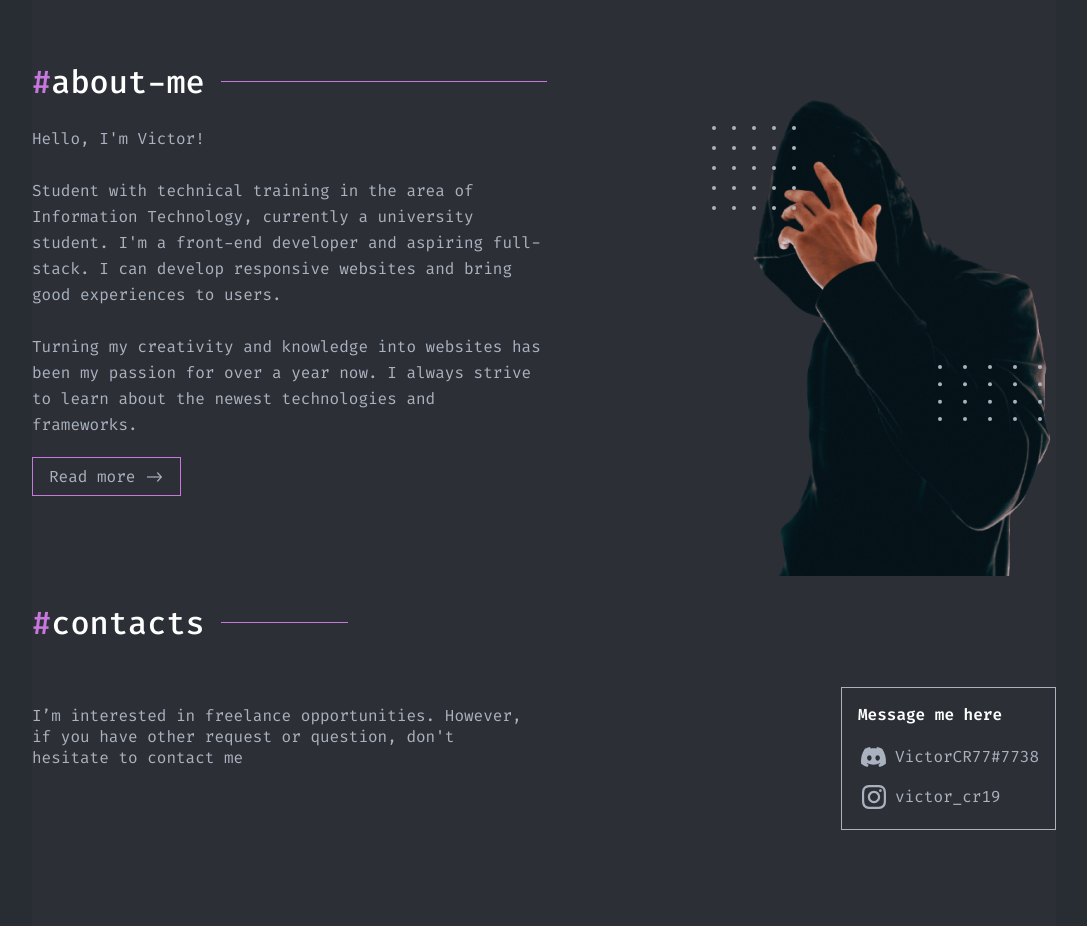
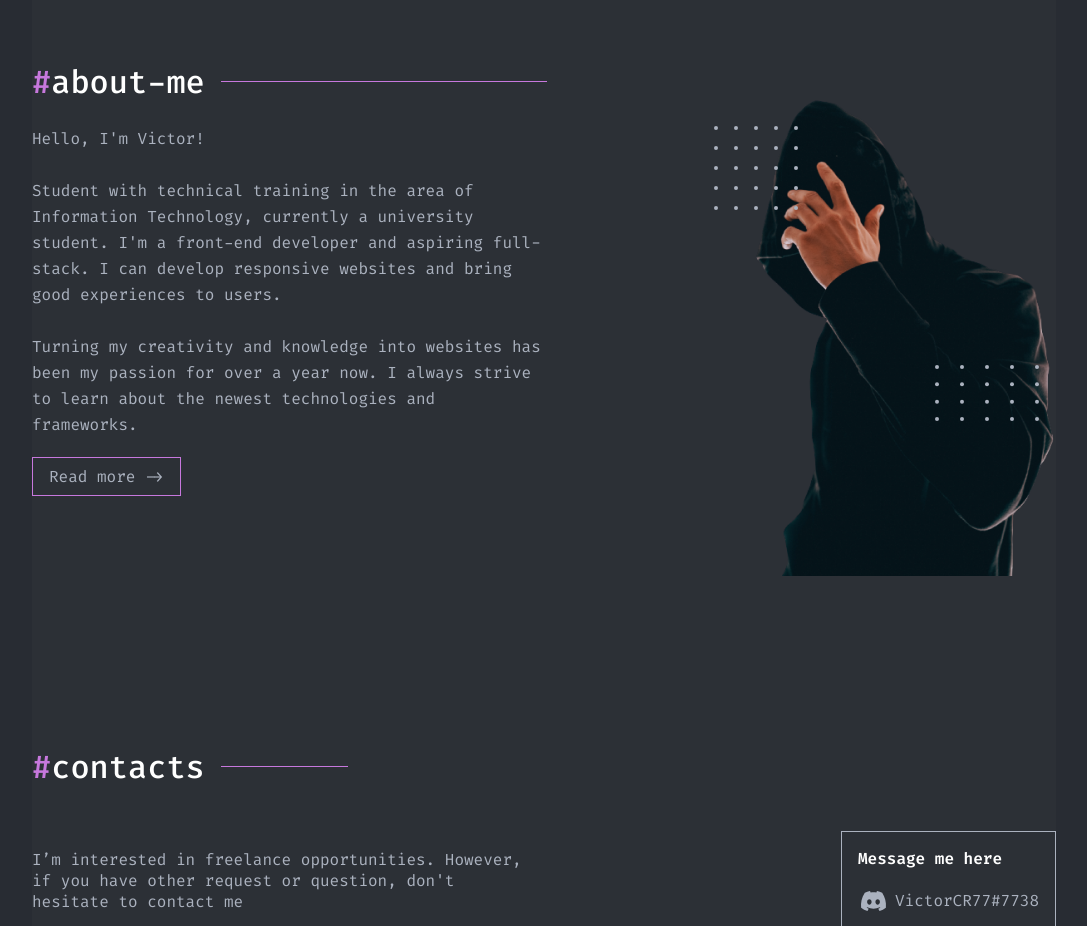
Before and after one commit to VictorCR18/Portfolio-Victor, a React (Vite) app: page / in a window 1280 px wide. Shown: the part 1960-2886 px from the top of the page, without its empty margins (96-1183 px from the left). Built offline with nearby package versions, Linux system fonts and the light colour scheme.

Commit message:
Ajustando a posicao da imagem de sobre mim

```diff
--- a/src/components/AboutMe/styles.css
+++ b/src/components/AboutMe/styles.css
@@ -39,14 +39,17 @@
   gap: 10px;
 }
 
-.picture-aboutme{
-    width: 100%;
-    position: relative;
+.picture-aboutme {
+  width: 100%;
+  height: 100%;
+  max-width: 343px;
+  min-height: 508px;
+  position: relative;
 }
 
 .person {
   position: absolute;
-  left: 171px;
+  left: 5px;
   top: -57px;
   width: auto;
   height: auto;
@@ -54,12 +57,12 @@
 
 .dots-aboutme {
   position: absolute;
-  left: 168px;
+  left: 1px;
   top: auto;
 }
 
 .dots2-aboutme {
   position: absolute;
-  left: 394px;
+  left: 222px;
   top: 239px;
 }
```
